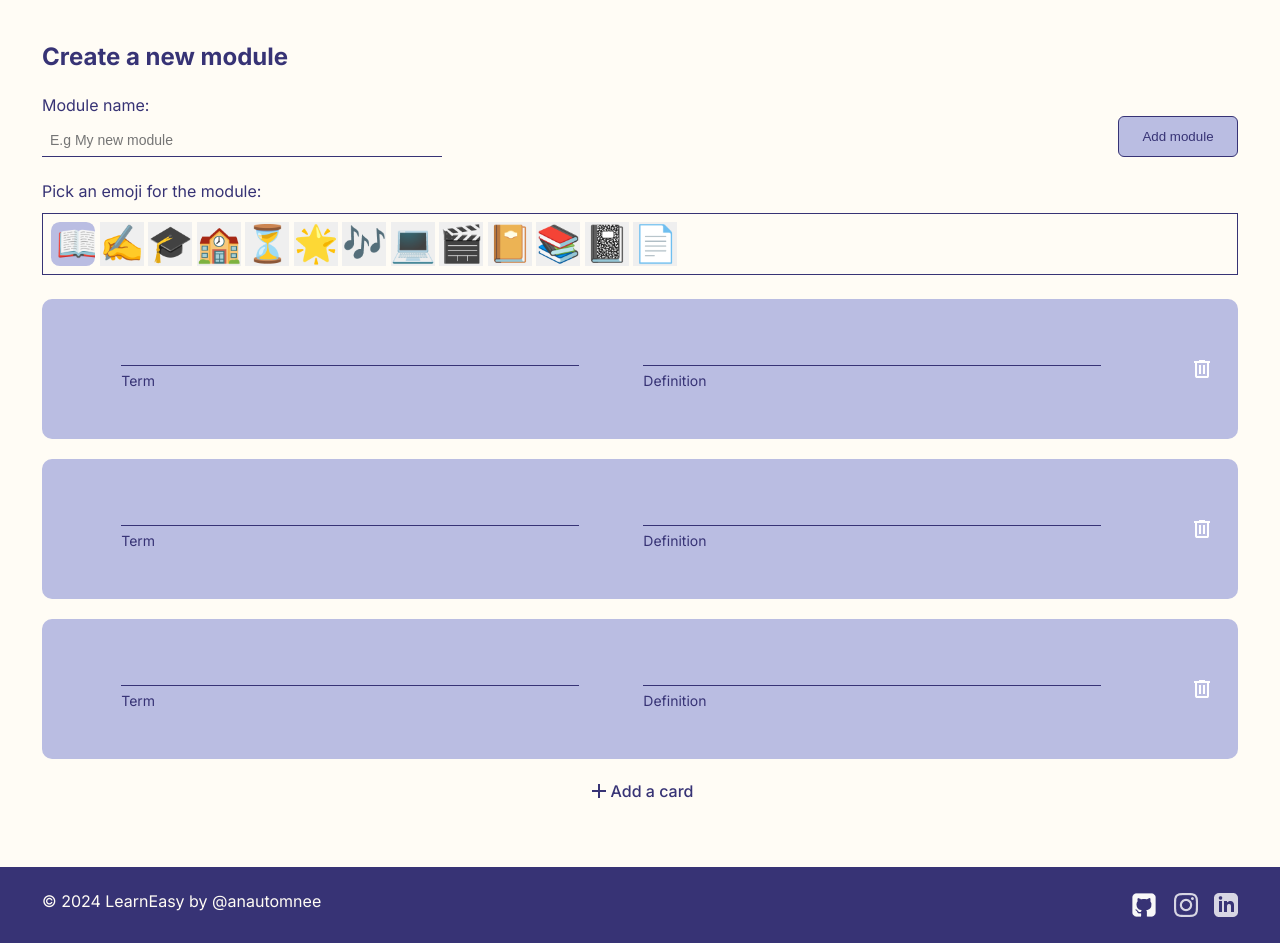
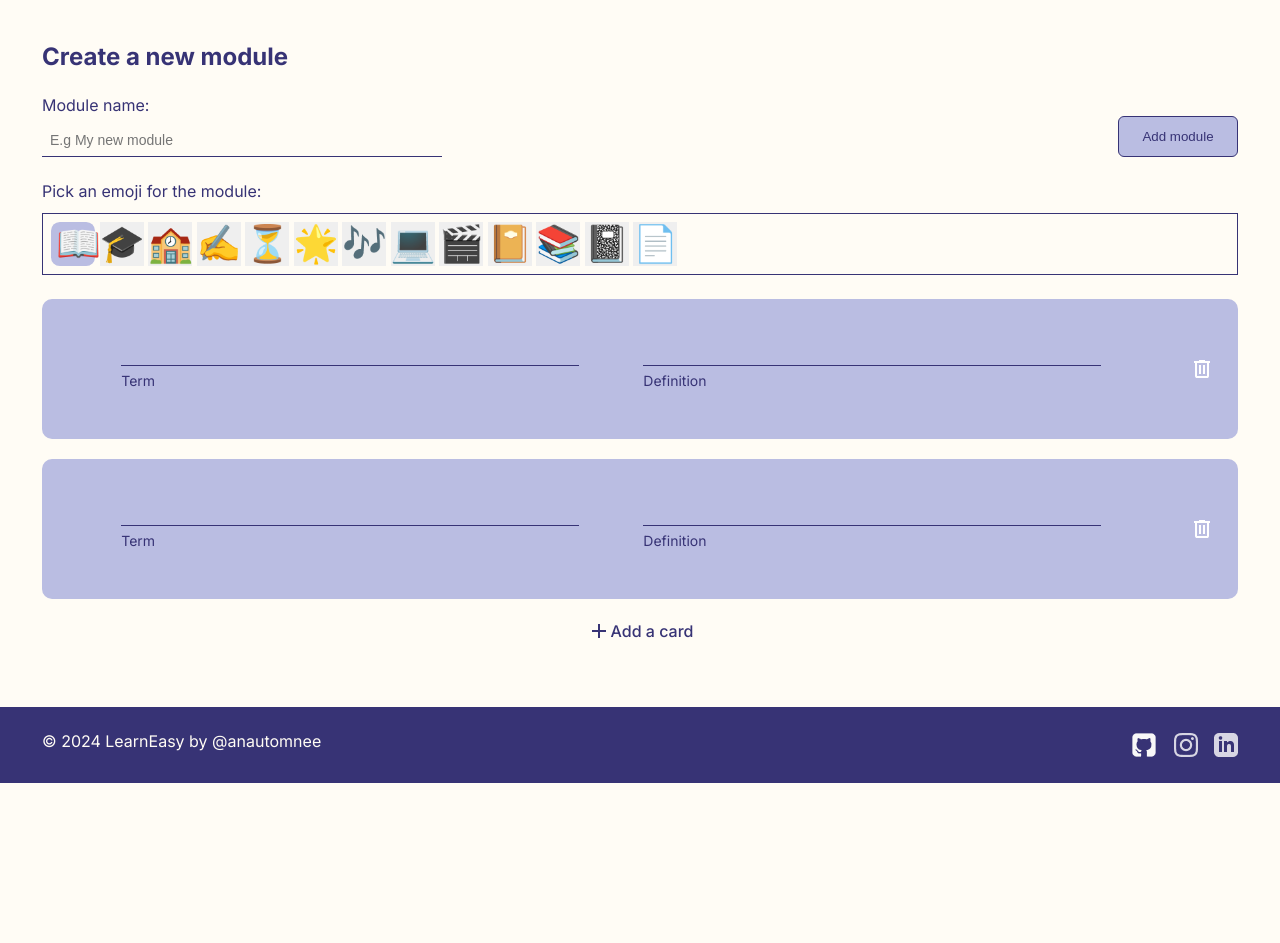
Before and after one commit to anautomnee/cs50web_final, a Django app: page /add_module in a window 1280 px wide. Shown: the part 68-1011 px from the top of the page. After the commit the page ends 851 px from the top, so only its background shows below. Run offline with Django 5.2, Linux system fonts and the light colour scheme; the visitor is signed in with stand-in values (Sample User, id 1); data comes from the database, SQL or seed files in the repository; data that the repository does not hold is empty; some libraries are stand-ins or nearby versions.

Commit message:
fix bugs on endgame and add emoji logic

```diff
--- a/cs50w_final/learneasy/static/learneasy/styles.css
+++ b/cs50w_final/learneasy/static/learneasy/styles.css
@@ -921,7 +921,7 @@ footer {
   margin-top: 12px;
 }
 
-.module__emoji input {
+.module__emoji input, .module__emoji button {
   font-size: 36px;
   width: 44px;
   height: 44px;
--- a/cs50w_final/learneasy/static/learneasy/utils.js
+++ b/cs50w_final/learneasy/static/learneasy/utils.js
@@ -280,10 +280,20 @@ window.addEventListener("DOMContentLoaded", () => {
   // New module
   const moduleEmojis = document.querySelectorAll('.module__emoji__input');
   if (moduleEmojis) {
+    const emojiiInput = document.querySelector('#module_emoji');
+    const emojiActive = document.querySelector('.emoji__active');
+    if(!emojiActive) {
+      moduleEmojis.forEach(emoji => {
+        if (emoji.textContent === emojiiInput.value) {
+          emoji.classList.add('emoji__active');
+        }
+      })
+    }
     moduleEmojis.forEach(emoji => {
       emoji.addEventListener('click', (e) => {
         moduleEmojis.forEach(el => el.classList.remove('emoji__active'));
         e.target.classList.add('emoji__active');
+        emojiiInput.value = e.target.textContent;
       })
     })
   }
@@ -564,7 +574,7 @@ function matchActivation(e, array, data, type) {
       // Check if container is empty
       if (match__message.nextElementSibling.children.length === 0) {
         const match_container = document.querySelector(".match_container")
-        endGame(match_container.classList[1], "match");
+        endGame(match_container.classList[1], "match", match_container);
       }
 
   } else {
@@ -659,17 +669,19 @@ function endGame(nextPage, gameType, parentDiv, message) {
       window.location.replace(`${location.pathname}?page=${nextPage}`)
     }
   } else {
+    const pathArray = location.pathname.split('/');
     if (gameType === "quiz" || gameType === "spell") {
         message.hidden = false;
         setTimeout(() => {
         parentDiv.textContent = "";
         const buttons = createCongratulationsBanner(parentDiv);
-        buttons.backLink.setAttribute("href", location.pathname.slice(0,9));
+        buttons.backLink.setAttribute("href", `/module/${pathArray[2]}`);
         buttons.tryAgainBtn.setAttribute("href", `${location.pathname}?page=1`);
         }, 600);
     } else {
       const buttons = createCongratulationsBanner(parentDiv);
-      buttons.backLink.setAttribute("href", location.pathname.slice(0,9));
+      console.log(pathArray[1])
+      buttons.backLink.setAttribute("href", `/module/${pathArray[2]}`);
       buttons.tryAgainBtn.setAttribute("href", `${location.pathname}?page=1`);
     }
   }
--- a/cs50w_final/learneasy/templates/learneasy/add_module.html
+++ b/cs50w_final/learneasy/templates/learneasy/add_module.html
@@ -24,19 +24,20 @@
     </div>
     <p>Pick an emoji for the module:</p>
     <div class="module__emoji">
-      <input type="button" value="&#128214;" class="module__emoji__input emoji__active">
-      <input type="button" value="&#9997;" class="module__emoji__input">
-      <input type="button" value="&#127891;" class="module__emoji__input">
-      <input type="button" value="&#127979;" class="module__emoji__input">
-      <input type="button" value="&#9203;" class="module__emoji__input">
-      <input type="button" value="&#127775;" class="module__emoji__input">
-      <input type="button" value="&#127926;" class="module__emoji__input">
-      <input type="button" value="&#128187;" class="module__emoji__input">
-      <input type="button" value="&#127916;" class="module__emoji__input">
-      <input type="button" value="&#128212;" class="module__emoji__input">
-      <input type="button" value="&#128218;" class="module__emoji__input">
-      <input type="button" value="&#128211;" class="module__emoji__input">
-      <input type="button" value="&#128196;" class="module__emoji__input">
+      <input type="hidden" value="{% if cards %}{{module_emoji}}{% else %}&#128214;{% endif %}" class="module__emoji__input" id="module_emoji" name="module_emoji">
+      <button type="button" class="module__emoji__input {% if not cards %}emoji__active{% endif %}">&#128214;</button>
+      <button type="button" class="module__emoji__input">&#127891;</button>
+      <button type="button" class="module__emoji__input">&#127979;</button>
+      <button type="button" class="module__emoji__input">&#9997;</button>
+      <button type="button" class="module__emoji__input">&#9203;</button>
+      <button type="button" class="module__emoji__input">&#127775;</button>
+      <button type="button" class="module__emoji__input">&#127926;</button>
+      <button type="button" class="module__emoji__input">&#128187;</button>
+      <button type="button" class="module__emoji__input">&#127916;</button>
+      <button type="button" class="module__emoji__input">&#128212;</button>
+      <button type="button" class="module__emoji__input">&#128218;</button>
+      <button type="button" class="module__emoji__input">&#128211;</button>
+      <button type="button" class="module__emoji__input">&#128196;</button>
     </div>
     <div class="new_module_cards_container">
       {% if message %}{{ message }}{% endif %}
@@ -130,34 +131,7 @@
           />
         </svg>
       </div>
-      <div class="new_module_card_container">
-        <div class="textareas_container">
-          <div class="term">
-            <textarea id="term3" name="term3"></textarea>
-            <label for="term3">Term</label>
-          </div>
-          <div class="definition">
-            <textarea
-              id="definition3"
-              name="definition3"
-              class="definition_texarea"
-            ></textarea>
-            <label for="definition3">Definition</label>
-          </div>
-        </div>
-        <svg
-          class="delete_card_icon"
-          xmlns="http://www.w3.org/2000/svg"
-          height="24px"
-          viewBox="0 -960 960 960"
-          width="24px"
-          fill="#FFFFFF"
-        >
-          <path
-            d="M280-120q-33 0-56.5-23.5T200-200v-520h-40v-80h200v-40h240v40h200v80h-40v520q0 33-23.5 56.5T680-120H280Zm400-600H280v520h400v-520ZM360-280h80v-360h-80v360Zm160 0h80v-360h-80v360ZM280-720v520-520Z"
-          />
-        </svg>
-      </div>
+
       {% endif %}
       <div class="add_card_container">
         <svg
--- a/cs50w_final/learneasy/views.py
+++ b/cs50w_final/learneasy/views.py
@@ -100,9 +100,13 @@ def add_module(request):
         new_module = ''
         new_term = ''
         new_def = ''
-        print(len(list(request.POST.items())))
+        module_emoji = ''
+        key_empty_flag = False
+        for key, value in request.POST.items():
+            if not value:
+                key_empty_flag = True
 
-        if len(list(request.POST.items())) >= 8:
+        if not key_empty_flag:
             for key, value in request.POST.items():
                 if key != 'csrfmiddlewaretoken' and value:
                     if key == 'new_module_name':
@@ -110,20 +114,26 @@ def add_module(request):
                         new_module = Module(module_name=module_name, module_owner=current_user)
                         new_module.save()
                         continue
+                    if key == 'module_emoji':
+                        module_emoji = value
+                        new_module.module_emoji = module_emoji
+                        new_module.save(update_fields=["module_emoji"])
+                        continue
                     if key.startswith('term'):
                         new_term = value
                         continue
                     if key.startswith('def'):
-                        new_def = value
-                        new_card = Card(term=new_term, definition=new_def, card_module=new_module)
-                        new_card.save()
+                        if value and new_term:
+                            new_def = value
+                            new_card = Card(term=new_term, definition=new_def, card_module=new_module)
+                            new_card.save()
             return redirect(f"module/{new_module.id}")
         else:
             modules = current_user.user_modules.all()
             texts = current_user.user_texts.all()
             groups = current_user.user_groups.all()
             lang = current_user.language
-            message = "Module must contain at least two cards"
+            message = "Module must contain at least two full cards"
             return render(request, "learneasy/add_module.html", {
                 "modules": modules,
                 "texts": texts,
@@ -148,6 +158,7 @@ def edit_module(request, id):
     current_module = Module.objects.get(id=id)
     current_user = User.objects.get(username=request.user.username)
     module_id = current_module.id
+    module_emoji = current_module.module_emoji
     if request.method == "POST":
         new_term = ''
         new_def = ''
@@ -157,6 +168,10 @@ def edit_module(request, id):
                     current_module.module_name = value
                     current_module.save(update_fields=["module_name"])
                     continue
+                if key == 'module_emoji':
+                        current_module.module_emoji = value
+                        current_module.save(update_fields=["module_emoji"])
+                        continue
                 if key.startswith('term'):
                     id=key[4:]
                     try:
@@ -192,7 +207,8 @@ def edit_module(request, id):
         "lang": lang,
         "cards": cards,
         "module_id": module_id,
-        "module_name": current_module.module_name
+        "module_name": current_module.module_name,
+        "module_emoji": module_emoji
     })
 
 @login_required
@@ -237,14 +253,14 @@ def add_group(request):
         # Add modules
         module_array = request.POST.getlist('user_modules_select')
         for module in module_array:
-            current_module = Module.objects.get(module_name=module)
+            current_module = Module.objects.get(id=module)
             current_module.module_group = new_group
             current_module.save()
 
         # Add texts
         text_array = request.POST.getlist('new_group_texts_select')
         for text in text_array:
-            current_text = Text.objects.get(text_name=text)
+            current_text = Text.objects.get(id=text)
             current_text.text_group = new_group
             current_text.save()
 
```
